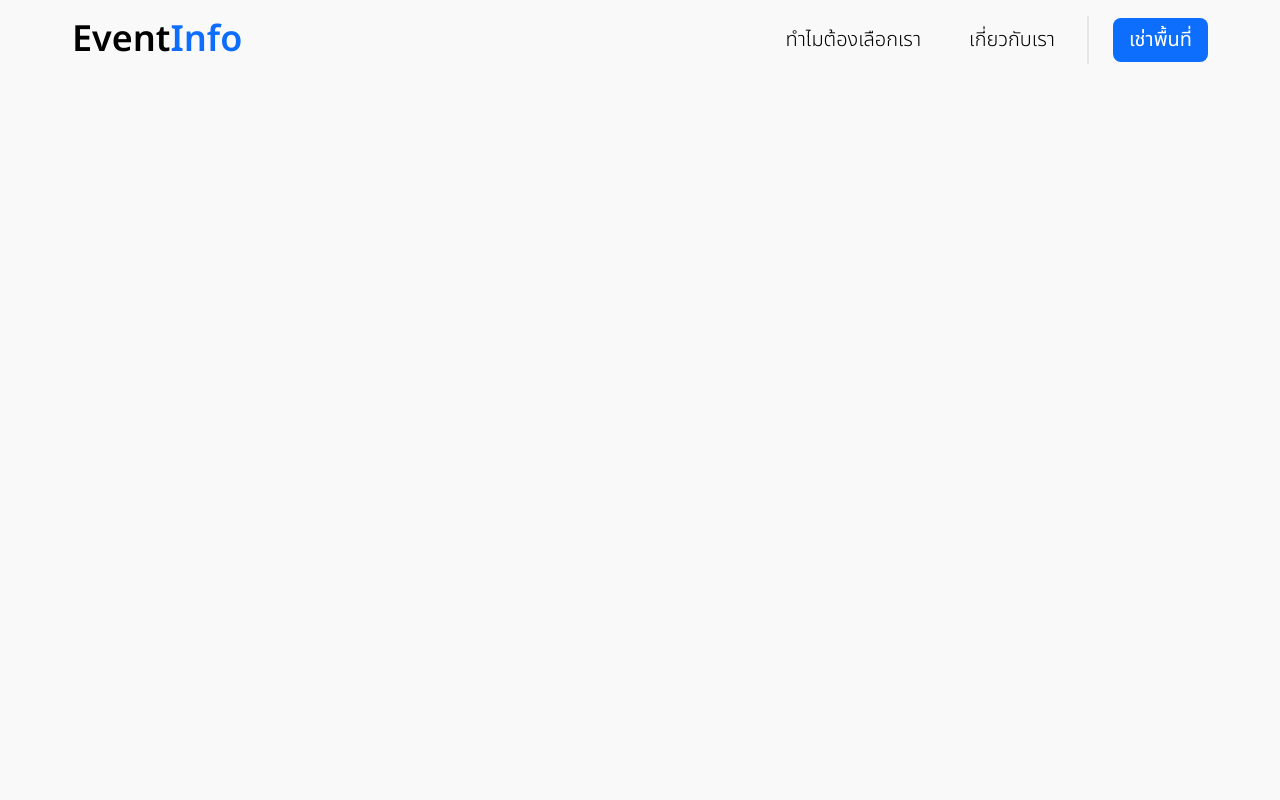
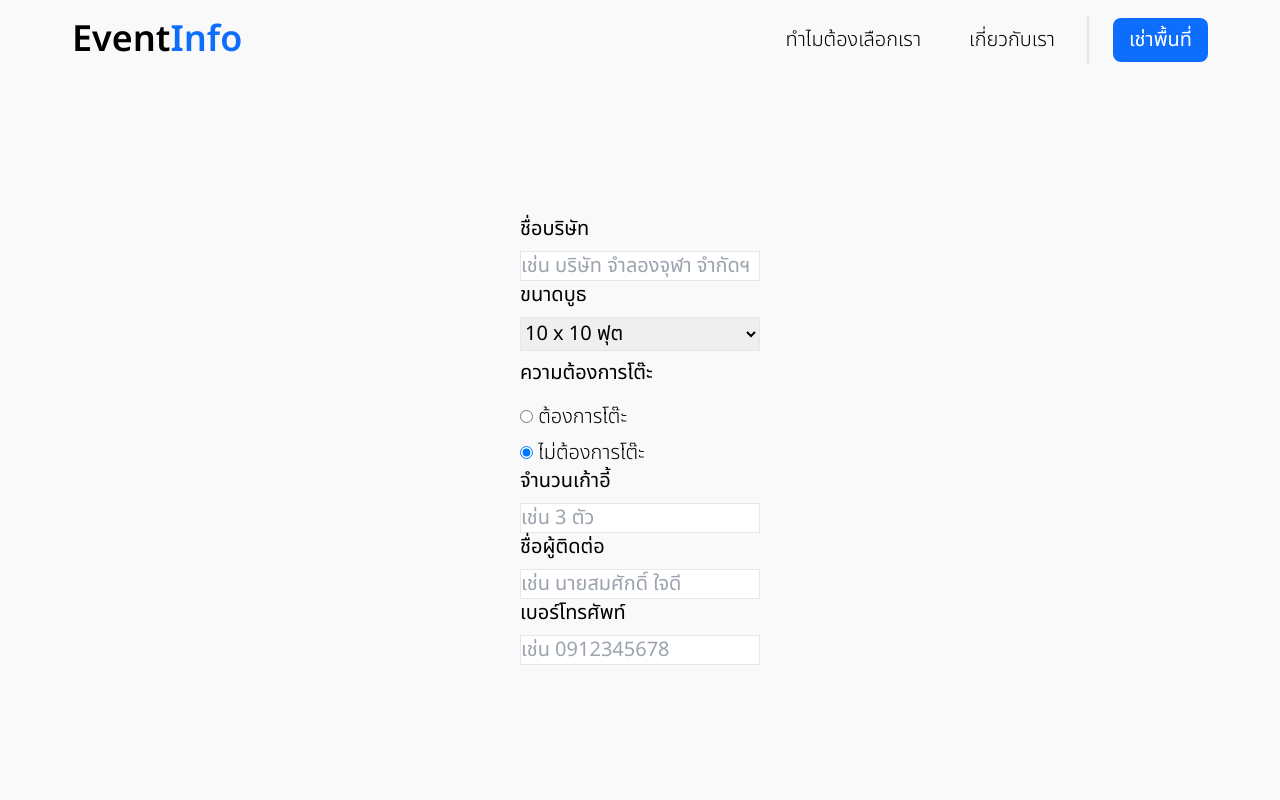
Before and after one commit to patcharapongk/2110507-Asgn1, a website: page src/register.html in a window 1280 px wide. Shown: the top 800 px of the page. Drawn offline with Linux system fonts and the light colour scheme.

Commit message:
Added form questions

```diff
--- a/src/register.html
+++ b/src/register.html
@@ -13,7 +13,7 @@
 </head>
 
 <body class="bg-[#F9F9F9] w-screen  ">
-  <div class="w-[90%] mx-auto my-2 flex min-h-screen flex-col justify-between ">
+  <div class="w-[90%] mx-auto my-2 flex min-h-screen flex-col justify-between gap-4 ">
     <header class="p-2 rounded-lg flex justify-between items-center">
       <a href="./index.html">
         <span class="text-4xl font-bold">Event<span class="text-[#0d6efd]">Info</span></span>
@@ -25,8 +25,53 @@
         <a href="./register.html" class="bg-[#0d6efd] text-white rounded-lg px-4 py-2 text-xl"> เช่าพื้นที่</a>
       </nav>
     </header>
-    <main class="">
+    <main class="flex justify-center items-start">
+      <form id="register-form" name="register" class="w-[40%] rounded-xl text-xl flex flex-col gap-6 bg-white p-8">
+        <div class="flex flex-col gap-2 ">
+          <label for="register-form-company-name"> ชื่อบริษัท </label>
+          <input class="rounded px-2 py-1 border border-blue-100" type="text" id="register-form-company-name"
+            name="Company Name" placeholder="เช่น บริษัท จำลองจุฬา จำกัดฯ" />
+        </div>
+        <div class="flex flex-col gap-2 ">
+          <label for="register-form-booth-size"> ขนาดบูธ </label>
+          <select class="rounded px-2 py-1 border border-blue-100" type="text" id="register-form-booth-size"
+            name="Booth Size" form="register-form">
+            <option value="10x10"> 10 x 10 ฟุต </option>
+            <option value="10x15"> 10 x 15 ฟุต </option>
+          </select>
+        </div>
+        <div class="flex flex-col gap-2 ">
+          <label class="py-2"> ความต้องการโต๊ะ </label>
+          <div class="pl-4">
+            <input type="radio" id="register-form-radio-required-table-yes" name="required-table" value="Yes"
+              form="register-form" />
+            <label for="register-form-radio-required-table-yes" class="font-light"> ต้องการโต๊ะ </label>
+          </div>
+          <div class="pl-4">
+            <input type="radio" id="register-form-radio-required-table-no" name="required-table" value="No"
+              form="register-form" checked />
+            <label for="register-form-radio-required-table-no" class="font-light"> ไม่ต้องการโต๊ะ </label>
+          </div>
+        </div>
+        <div class="flex flex-col gap-2 ">
+          <label for="register-form-chair-count"> จำนวนเก้าอี้ </label>
+          <input class="rounded px-2 py-1 border border-blue-100" type="number" id="register-form-chair-count"
+            name="Chair Count" placeholder="เช่น 3 ตัว" />
+        </div>
+        <div class="flex flex-col gap-2 ">
+          <label for="register-form-person-name"> ชื่อผู้ติดต่อ </label>
+          <input class="rounded px-2 py-1 border border-blue-100" type="text" id="register-form-person-name"
+            name="Person Name" placeholder="เช่น นายสมศักดิ์ ใจดี" />
+        </div>
+        <div class="flex flex-col gap-2 ">
+          <label for="register-form-telephone-no"> เบอร์โทรศัพท์ </label>
+          <input class="rounded px-2 py-1 border border-blue-100" type="text" id="register-form-telephone-no"
+            name="Telephone No" placeholder="่เช่น 0912345678" />
+        </div>
+      </form>
     </main>
+    <div>
+    </div>
   </div>
   <footer class=" w-full min-h-[250px] rounded-t-lg mt-8 bg-slate-800 text-white
   flex justify-center items-center
```
